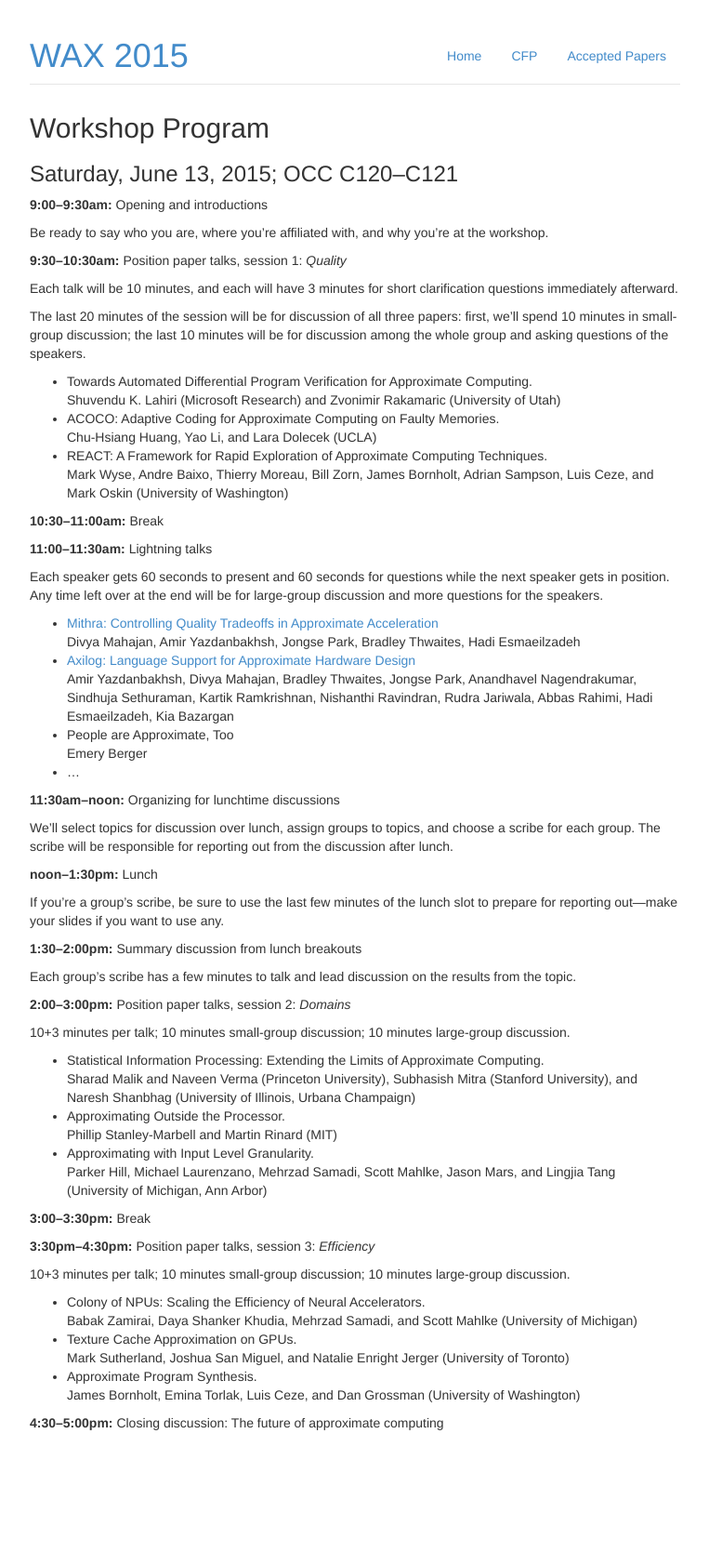
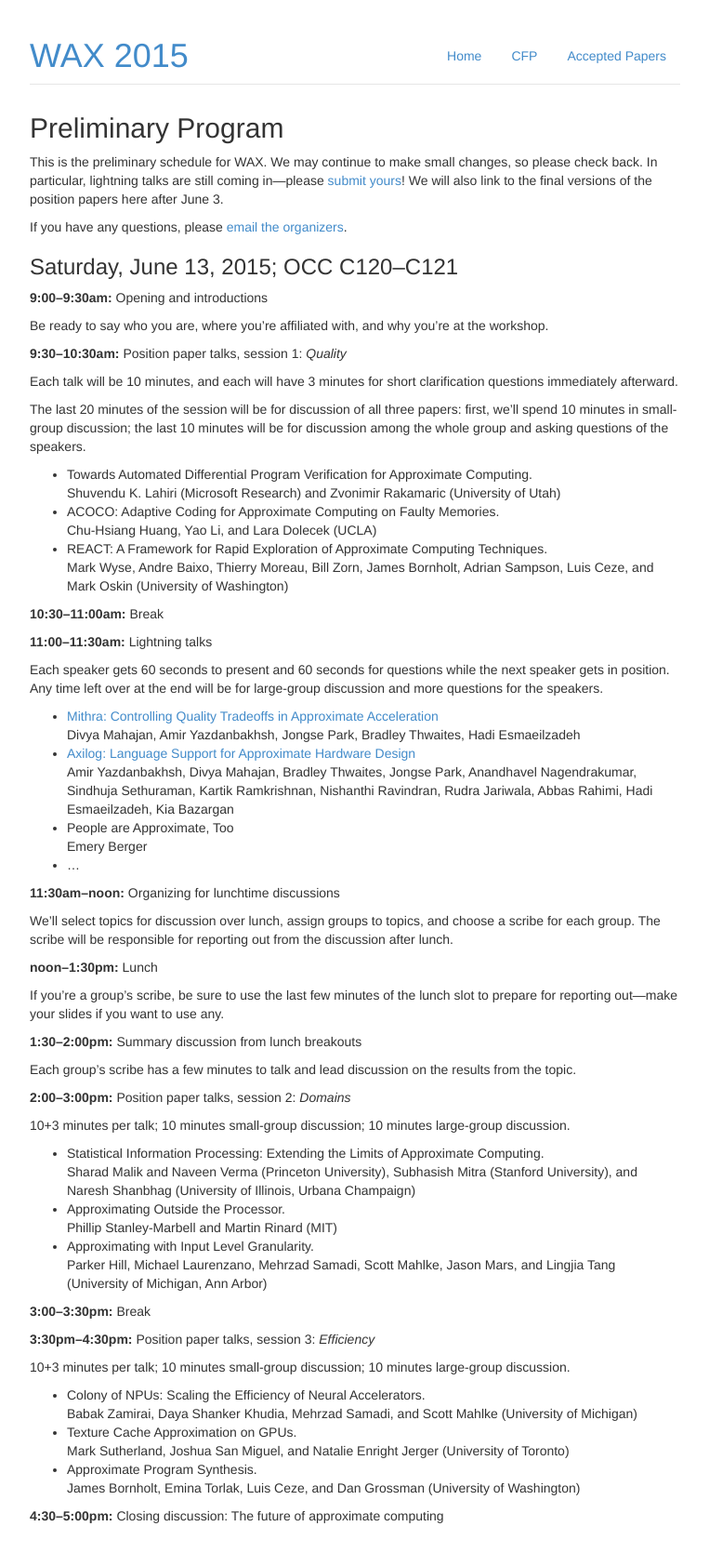
Before and after one commit to uwsampa/sampa-public, a Jekyll site: the page built from wax2015/program-proposed.md, in a window 1280 px wide. Shown: the whole page at 93% size, without its empty margins (258-1021 px from the left). Built offline with Jekyll 4.4.1, drawn with Linux system fonts in a browser that asks for light colours; Markdown is read by kramdown in place of the engine named in the settings; before the commit the page ends 1570 px from its top, so only the background shows below that.

Commit message:
Program front matter

```diff
--- a/wax2015/program-proposed.md
+++ b/wax2015/program-proposed.md
@@ -3,7 +3,14 @@ layout: wax
 title: 'WAX 2015: Preliminary Program'
 notitle: true
 ---
-## Workshop Program
+## Preliminary Program
+
+This is the preliminary schedule for WAX. We may continue to make small changes, so please check back. In particular, lightning talks are still coming in---please [submit yours][lightning]! We will also link to the final versions of the position papers here after June 3.
+
+If you have any questions, please [email the organizers][organizers].
+
+[organizers]: mailto:wax2015@cs.washington.edu
+[lightning]: cfp.html#lightning-talks
 
 ### Saturday, June 13, 2015; OCC C120--C121
 
```
